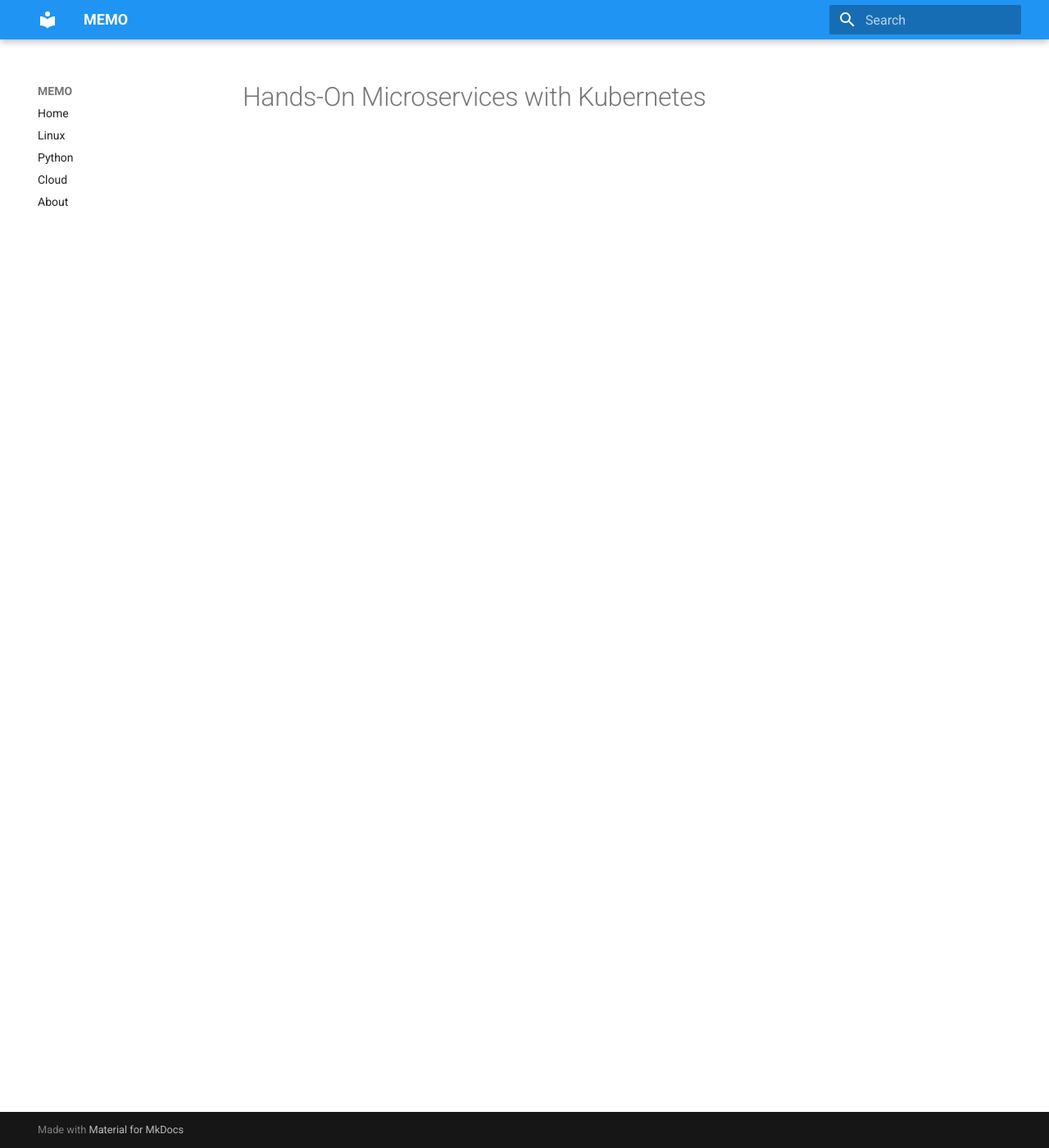
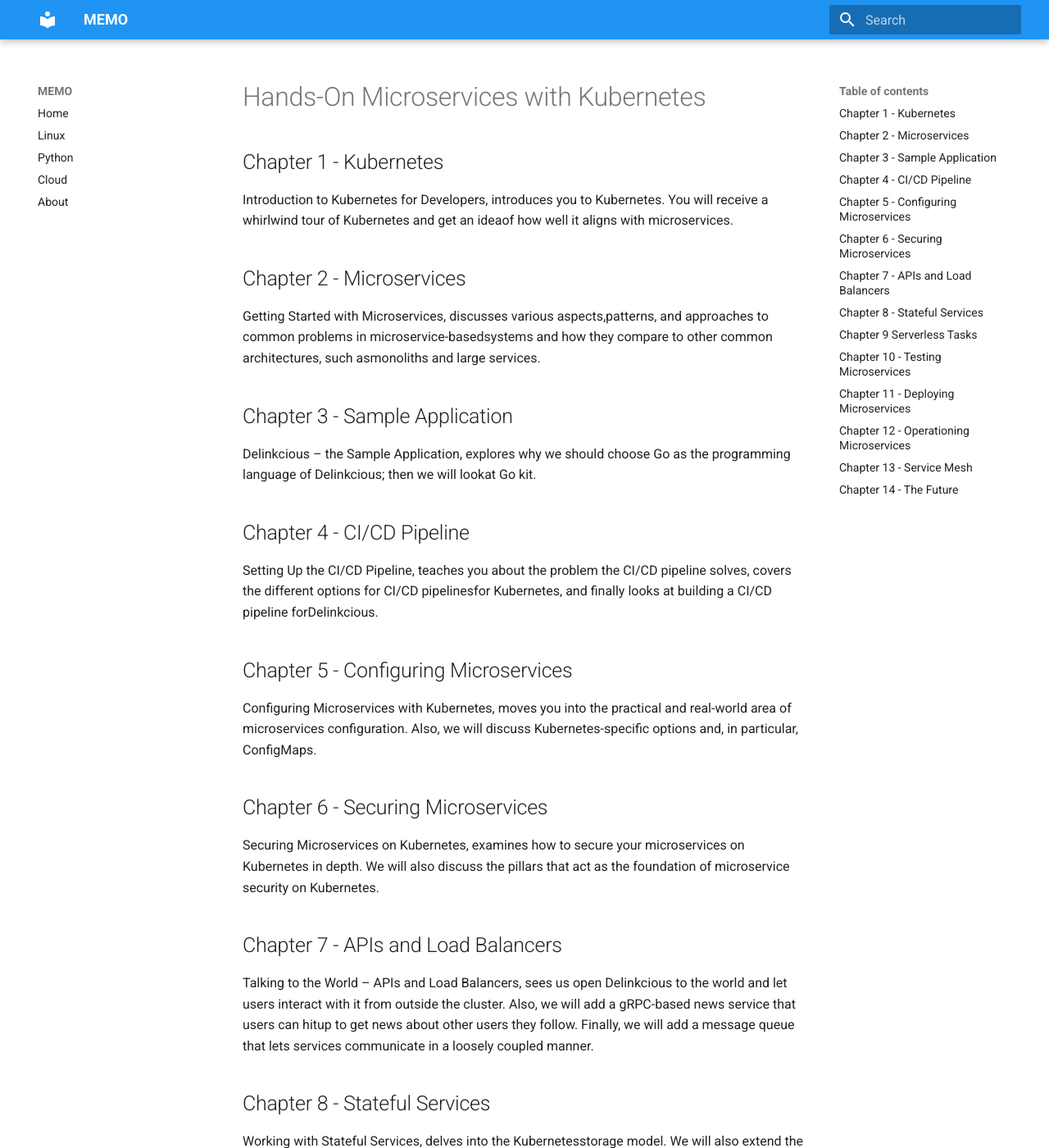
Before and after one commit to huyuhui001/mySite, an MkDocs documentation site: the page built from docs/cloud/MicroservicesKubernetes.md, in a window 1280 px wide and 1400 px high. Shown: the whole window at 82% size. Built offline with MkDocs 1.6.1 and Material for MkDocs 9.7.7, drawn with Linux system fonts in a browser that asks for light colours; some of the changed text lies outside the part shown.

Commit message:
Documentation

```diff
--- a/docs/cloud/MicroservicesKubernetes.md
+++ b/docs/cloud/MicroservicesKubernetes.md
@@ -1 +1,57 @@
 # Hands-On Microservices with Kubernetes
+
+## Chapter 1 - Kubernetes
+
+Introduction to Kubernetes for Developers, introduces you to Kubernetes. You will receive a whirlwind tour of Kubernetes and get an ideaof how well it aligns with microservices.
+
+## Chapter 2 - Microservices
+
+Getting Started with Microservices, discusses various aspects,patterns, and approaches to common problems in microservice-basedsystems and how they compare to other common architectures, such asmonoliths and large services.
+
+## Chapter 3 - Sample Application
+
+Delinkcious – the Sample Application, explores why we should choose Go as the programming language of Delinkcious; then we will lookat Go kit.
+
+## Chapter 4 - CI/CD Pipeline
+
+Setting Up the CI/CD Pipeline, teaches you about the problem the CI/CD pipeline solves, covers the different options for CI/CD pipelinesfor Kubernetes, and finally looks at building a CI/CD pipeline forDelinkcious.
+
+## Chapter 5 - Configuring Microservices
+
+Configuring Microservices with Kubernetes, moves you into the practical and real-world area of microservices configuration. Also, we will discuss Kubernetes-specific options and, in particular, ConfigMaps.
+
+## Chapter 6 - Securing Microservices
+
+Securing Microservices on Kubernetes, examines how to secure your microservices on Kubernetes in depth. We will also discuss the pillars that act as the foundation of microservice security on Kubernetes.
+
+## Chapter 7 - APIs and Load Balancers
+
+Talking to the World – APIs and Load Balancers, sees us open Delinkcious to the world and let users interact with it from outside the cluster. Also, we will add a gRPC-based news service that users can hitup to get news about other users they follow. Finally, we will add a message queue that lets services communicate in a loosely coupled manner.
+
+## Chapter 8 - Stateful Services
+
+Working with Stateful Services, delves into the Kubernetesstorage model. We will also extend the Delinkcious news service to store itsdata in Redis, instead of in memory.
+
+## Chapter 9 Serverless Tasks
+
+Running Serverless Tasks on Kubernetes, dives into one of thehottest trends in cloud-native systems: serverless computing (also knownas Function as a Service, or FaaS). Also, we'll cover other ways to doserverless computing in Kubernetes.
+
+## Chapter 10 - Testing Microservices
+
+Testing Microservices, covers the topic of testing and its variousflavors: unit testing, integration testing, and all kinds of end-to-end testing.We also delve into how Delinkcious tests are structured.
+
+## Chapter 11 - Deploying Microservices
+
+Deploying Microservices, deals with two related, yet separate,themes: production deployments and development deployments.
+
+## Chapter 12 - Operationing Microservices
+
+Monitoring, Logging, and Metrics, focuses on the operational side of running a large-scale distributed system on Kubernetes, as well ason how to design the system and what to take into account to ensure atop-notch operational posture.
+
+## Chapter 13 - Service Mesh
+
+Service Mesh – Working with Istio, reviews the hot topic ofservice meshes and, in particular, Istio. This is exciting because service meshes are a real game changer.
+
+## Chapter 14 - The Future
+
+The Future of Microservices and Kubernetes, covers the topicsof Kubernetes and microservices, and will help us learn how to decide whenit's the right time to adopt and invest in newer technologies.
```
